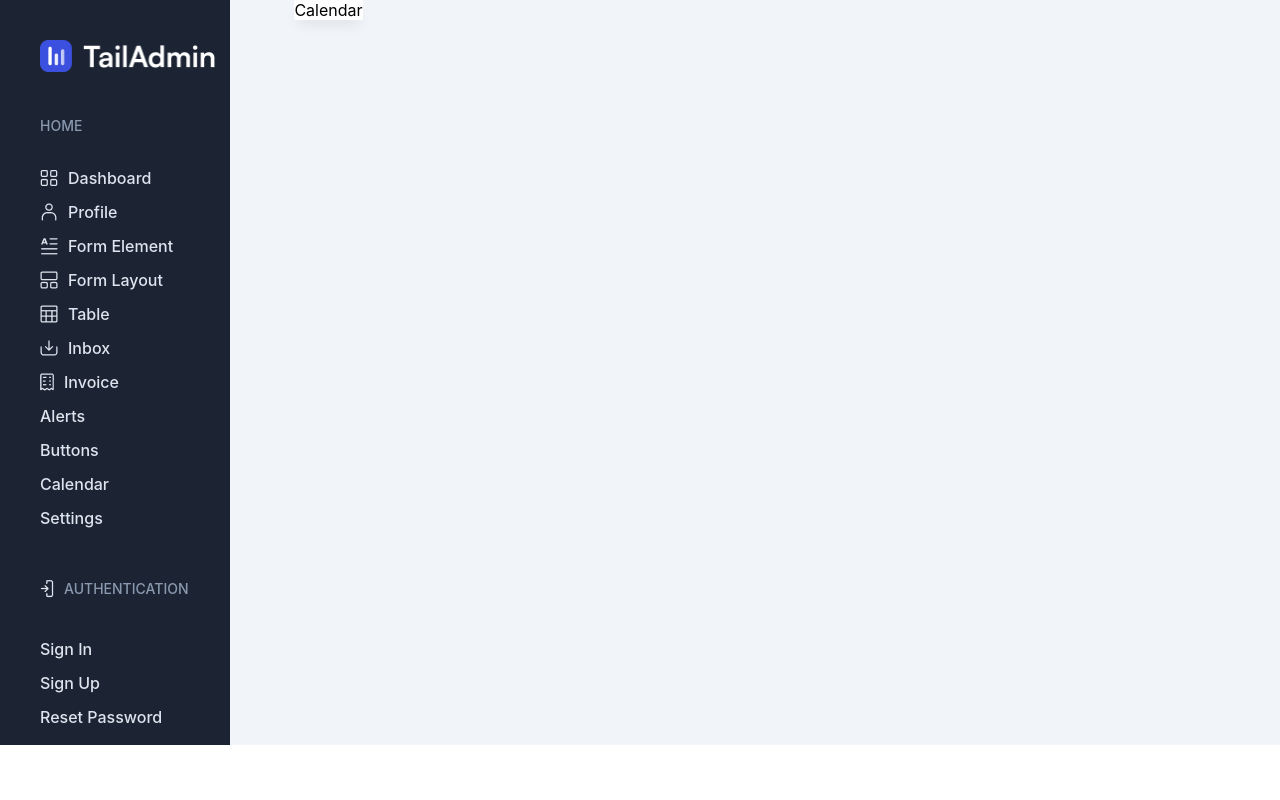
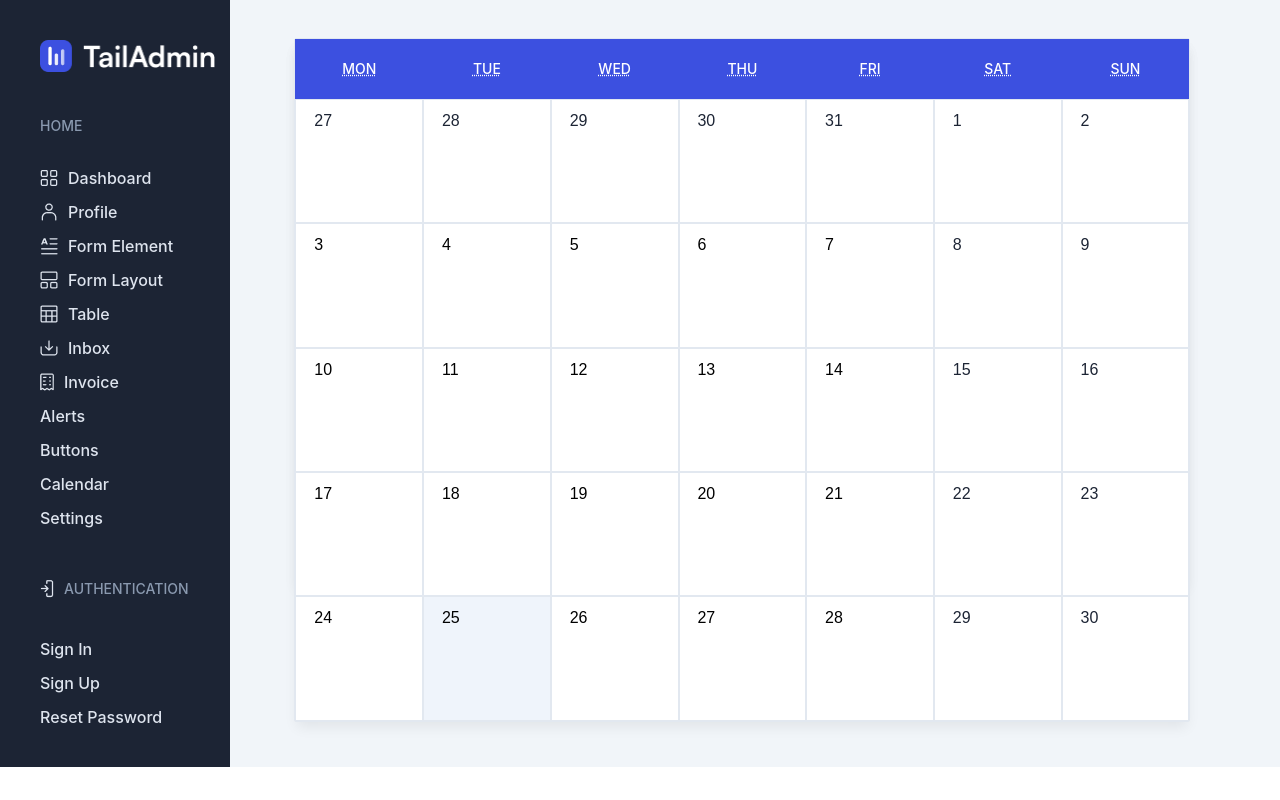
Before and after one commit to Muhametii00/Userdashboard, a React (Create React App) app: page /calendar in a window 1280 px wide. Built offline with nearby package versions, Linux system fonts and the light colour scheme.

Commit message:
Made some changes in for Calendar

```diff
--- a/package.json
+++ b/package.json
@@ -13,6 +13,7 @@
     "@testing-library/react": "^13.4.0",
     "@testing-library/user-event": "^13.5.0",
     "react": "^18.2.0",
+    "react-calendar": "^4.2.1",
     "react-dom": "^18.2.0",
     "react-router-dom": "^6.10.0",
     "react-scripts": "5.0.1",
--- a/src/Navigation/Routes.js
+++ b/src/Navigation/Routes.js
@@ -12,7 +12,7 @@ import { SignUp } from "../components/screens/SignUp";
 import { ResetPassword } from "../components/screens/ResetPassword";
 import { Alerts } from "../components/screens/Alerts";
 import { Buttons } from "../components/screens/Buttons";
-import { Calendar } from "../components/screens/Calendar";
+import { Timetable } from "../components/screens/Calendar";
 
 export const dashboardRoutes = [
   {
@@ -30,7 +30,7 @@ export const dashboardRoutes = [
       { path: "/reset-password", element: <ResetPassword /> },
       { path: "/alerts", element: <Alerts /> },
       { path: "/buttons", element: <Buttons /> },
-      { path: "/calendar", element: <Calendar /> },
+      { path: "/calendar", element: <Timetable /> },
     ],
   },
 ];
--- a/src/components/screens/Calendar.js
+++ b/src/components/screens/Calendar.js
@@ -1,11 +1,20 @@
 import React from "react";
 import WhiteCard from "../Cards.js/WhiteCard";
+import Calendar from "react-calendar";
+import "../styles/Timetable.css";
 
-export const Calendar = () => {
+export const Timetable = () => {
   return (
-    <div>
-      <WhiteCard>
-        <div>Calendar</div>
+    <div
+      style={{
+        width: "70%",
+        marginTop: "3%",
+      }}
+    >
+      <WhiteCard height="75%" size="100%">
+        <div>
+          <Calendar />
+        </div>
       </WhiteCard>
     </div>
   );
```
Also changed, not shown: 1 other file (tests, documents, lock files or other folders).
